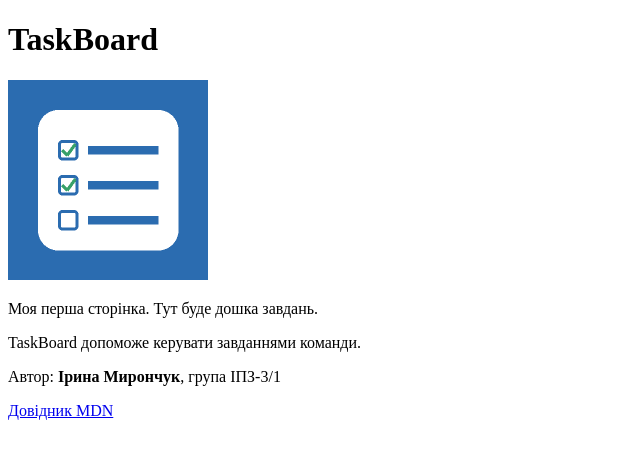
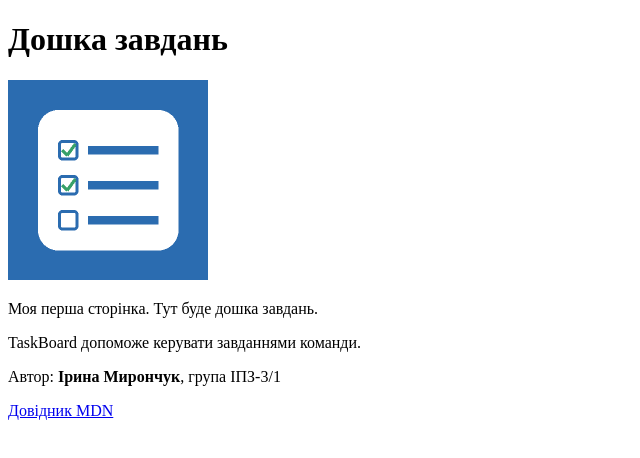
Before and after one commit to merellissi/taskboard, a plain HTML site: page index.html in a window 1280 px wide. Shown: the whole page, without its empty margins (0-640 px from the left). Drawn offline with Linux system fonts and the light colour scheme.

Commit message:
Перекласти заголовок українською

```diff
--- a/index.html
+++ b/index.html
@@ -5,10 +5,11 @@
     <title>TaskBoard</title>
 </head>
 <body>
-    <h1>TaskBoard</h1>
+    <h1>Дошка завдань</h1>
     <img src="images/logo.png" alt="Логотип TaskBoard" width="200">
     <p>Моя перша сторінка. Тут буде дошка завдань.</p>
     <p>TaskBoard допоможе керувати завданнями команди.</p>
     <p>Автор: <strong>Ірина Мирончук</strong>, група ІПЗ-3/1</p>
     <a href="https://developer.mozilla.org/uk/">Довідник MDN</a>
+</body>
 </html>
```
